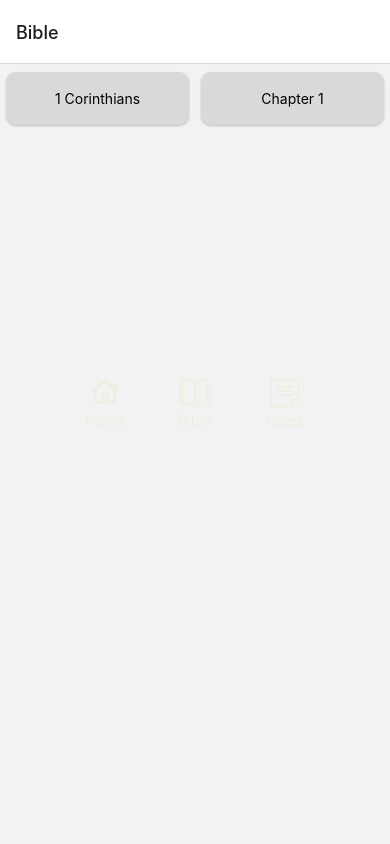
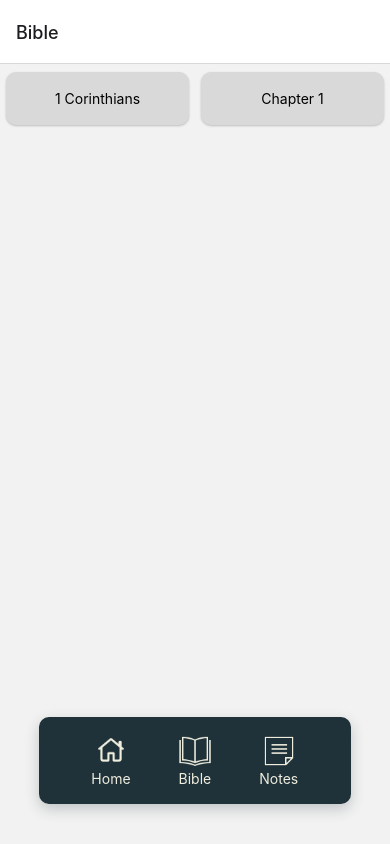
Before and after one commit to halourd/bible-app, a React Native app: screen /Bible in a window 390 px wide. Built offline with nearby package versions, Linux system fonts and the light colour scheme.

Commit message:
make Navigationbar float w/ position: absolute

```diff
--- a/styles/SBible.js
+++ b/styles/SBible.js
@@ -4,7 +4,8 @@ import { StyleSheet } from "react-native";
 
 const bible_style = StyleSheet.create({
     container: {
-        position: 'relative'
+        position: 'relative',
+        flex: 1,
     },
     Selection: {
         flexDirection: 'row',
--- a/styles/component/SNavBar.js
+++ b/styles/component/SNavBar.js
@@ -5,11 +5,10 @@ const SNavBar = StyleSheet.create({
         backgroundColor: "#203239",
         flex: 0,
         flexDirection: 'row',
-        marginHorizontal: 30,
+        // marginHorizontal: 30,
         borderRadius: 10,
-        position: 'relative',
         paddingHorizontal: 30,
-
+        position: 'absolute',
         shadowColor: "#203239",
         shadowOffset: {
           width: 0,
@@ -18,7 +17,9 @@ const SNavBar = StyleSheet.create({
         shadowOpacity:  0.24,
         shadowRadius: 13.84,
         elevation: 17,
-        top: '145%'
+        width: '80%',
+        bottom: 40,
+        alignSelf: 'center',
     },
     buttonContainer: {
        padding: 17,
```
Also changed, not shown: screens/Bible.js (+6 -3 lines).
